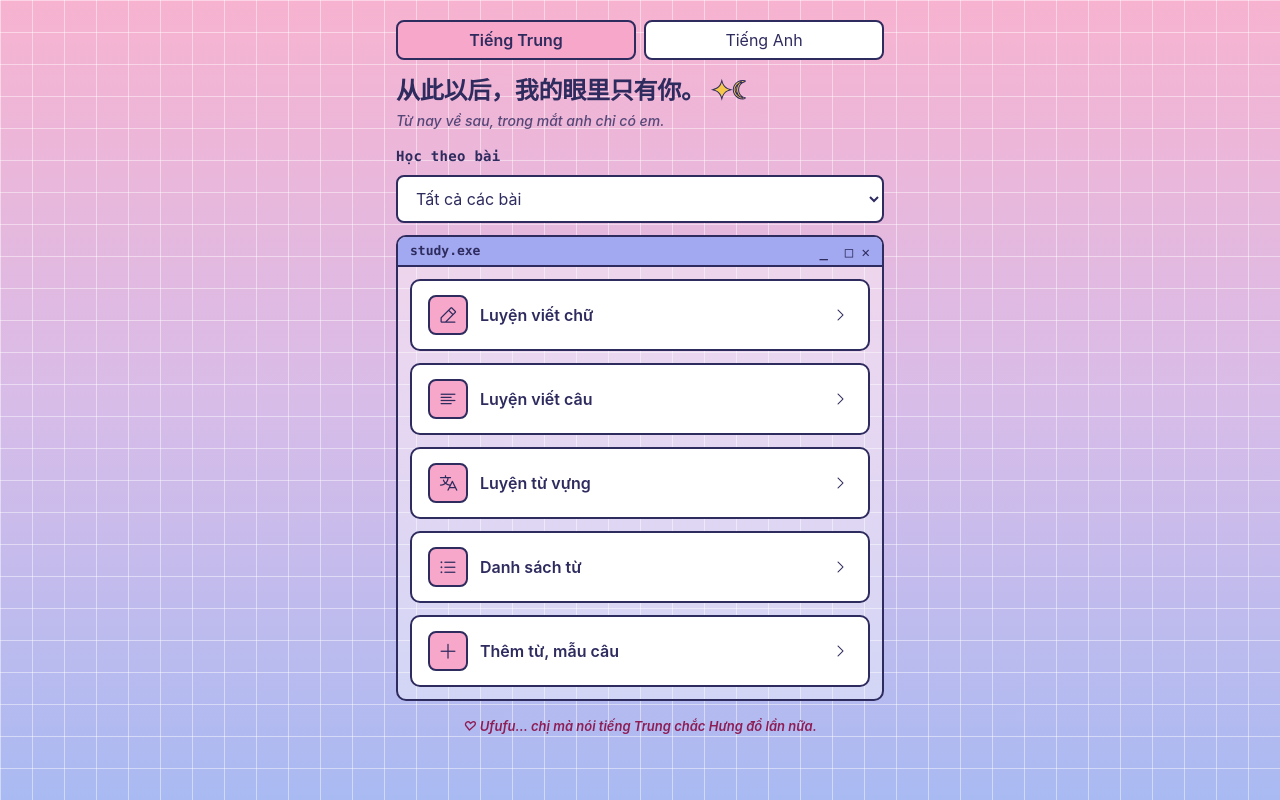
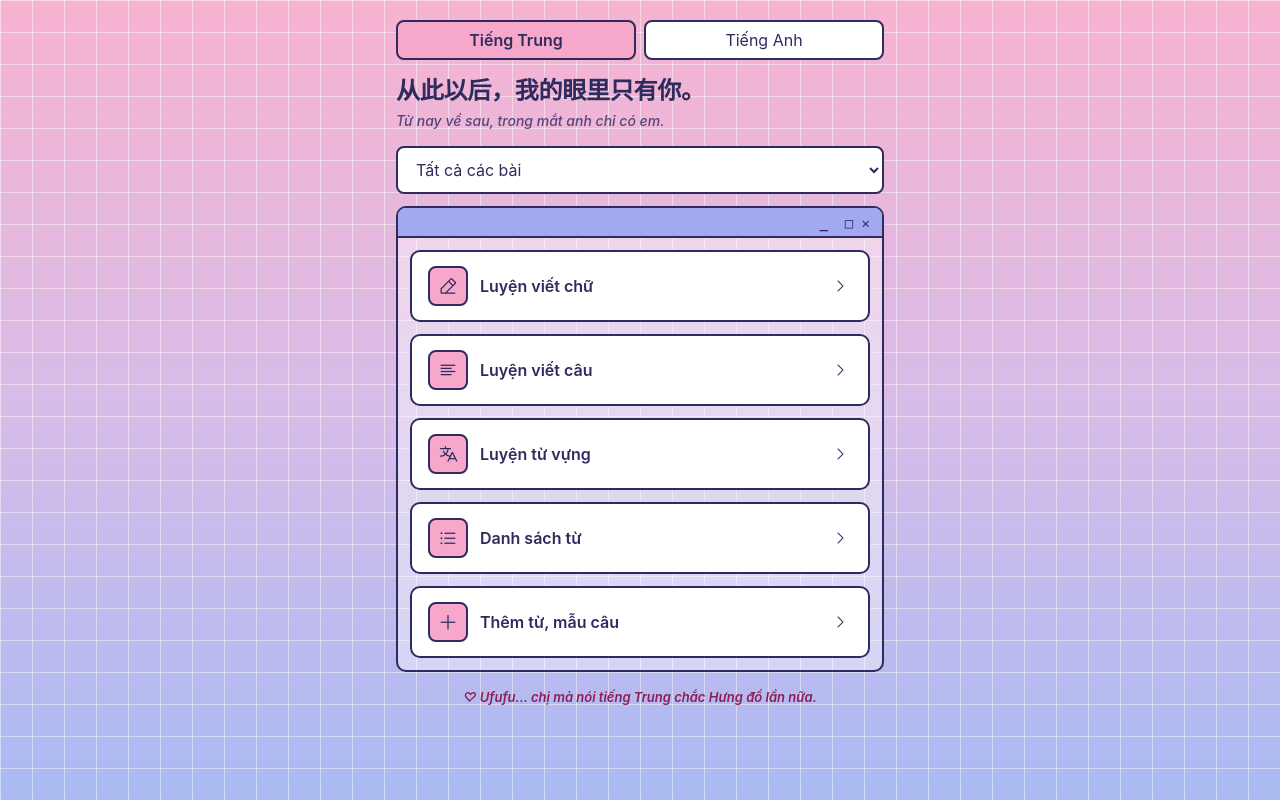
Before and after one commit to khanhhung142/hskchinese, a website with bundled scripts: page index.html in a window 1280 px wide. Built offline with nearby package versions, Linux system fonts and the light colour scheme.

Commit message:
Bỏ icon ✧☾, chữ 'Học theo bài', 'study.exe'

```diff
--- a/css/app.css
+++ b/css/app.css
@@ -333,7 +333,6 @@ body {
 .seg.lang button.on, .seg label:has(:checked) { background: var(--pink); color: #2e2b5f; border-color: var(--line); }
 .bar { height: 10px; border: 2px solid var(--line); border-radius: 6px; background: var(--surface); }
 .bar > span { background: linear-gradient(90deg, var(--pink), var(--peri)); border-radius: 0; }
-.home-head h1 > span::after { content: " \2726\263E"; color: #f5c84c; -webkit-text-stroke: 1px var(--line); }
 .tomie::before { content: "\2661  "; }
 .sheet { border: 2.5px solid var(--line); border-bottom: 0; box-shadow: none; }
 
@@ -357,7 +356,7 @@ body.typing .card { padding-top: 40px; }
 .tomie { color: #8f1d55; font-weight: 600; }
 @media (prefers-color-scheme: dark) { .tomie { color: #ffc2dc; } }
 .menu { padding: 42px 12px 12px; position: relative; border: 2.5px solid var(--line); border-radius: var(--r-box); background: rgb(255 255 255 / .4); overflow: hidden; }
-.menu::before { content: "study.exe"; position: absolute; inset: 0 0 auto; height: 30px; padding: 0 12px; background: var(--peri); border-bottom: 2.5px solid var(--line); font: 700 13px/28px ui-monospace, Menlo, monospace; color: #2e2b5f; }
+.menu::before { content: ""; position: absolute; inset: 0 0 auto; height: 30px; padding: 0 12px; background: var(--peri); border-bottom: 2.5px solid var(--line); font: 700 13px/28px ui-monospace, Menlo, monospace; color: #2e2b5f; }
 .menu::after { content: "_  \25A1  \2715"; position: absolute; top: 4px; right: 12px; font: 700 14px/22px ui-monospace, Menlo, monospace; color: #2e2b5f; white-space: pre; }
 /* Typing on a phone: drop window chrome and the sticky footer so the answer box is never covered. */
 body.typing .card { padding-top: 12px; }
--- a/js/app.js
+++ b/js/app.js
@@ -169,7 +169,7 @@ function lessonPicker() {
   const ids = [...new Set([...data.words, ...data.sentences].map((x) => x.lesson).filter((id) => id > 0))].sort((a, b) => a - b);
   if (pickedLesson && !ids.includes(+pickedLesson)) pickedLesson = '';
   const opt = (v, t) => `<option value="${v}"${String(v) === pickedLesson ? ' selected' : ''}>${esc(t)}</option>`;
-  return `<label class="field pick"><span>Học theo bài</span><select id="lesson-pick">${opt('', 'Tất cả các bài')}${ids.map((id) => opt(id, lessonTitle(id))).join('')}</select></label>`;
+  return `<label class="field pick"><select id="lesson-pick" aria-label="Học theo bài">${opt('', 'Tất cả các bài')}${ids.map((id) => opt(id, lessonTitle(id))).join('')}</select></label>`;
 }
 
 function formatDate(iso) {
```
